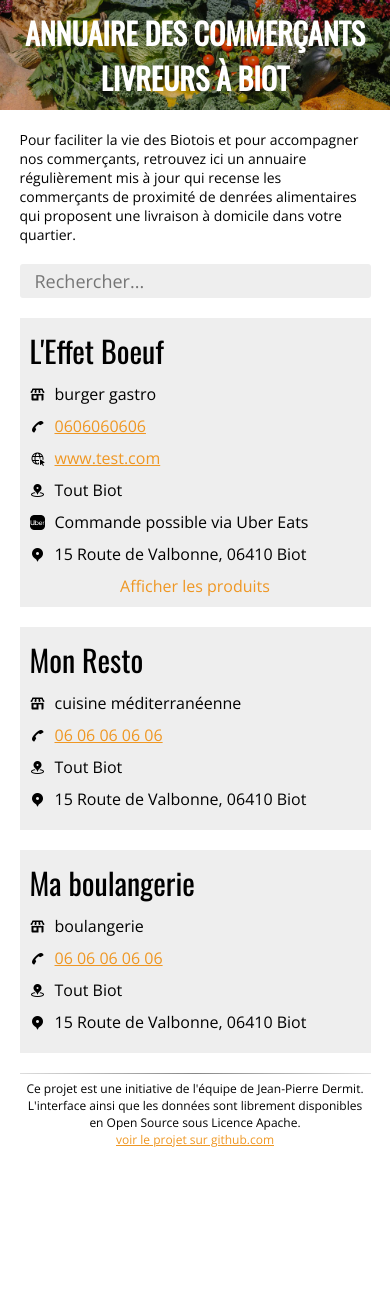
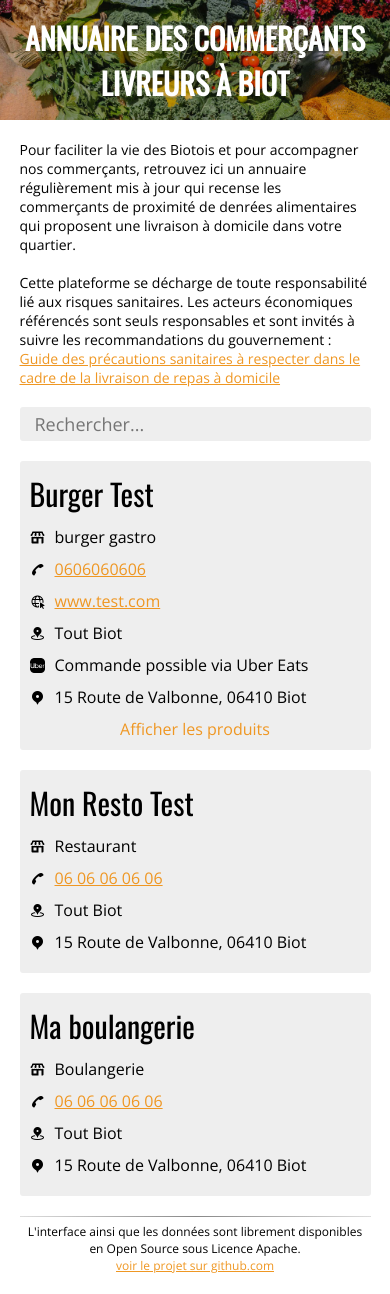
Before and after one commit to guillaume-lecoz/shop-directory, a plain HTML site: page index.html in a window 390 px wide. Before the commit the page ends 1168 px from the top, so only its background shows below. Drawn offline with nearby package versions, Linux system fonts and the light colour scheme.

Commit message:
Update Data

```diff
--- a/annuaire.js
+++ b/annuaire.js
@@ -24,21 +24,11 @@ function showHideItems(obj)
 	}
 }
 
-function displayShops(search)
+function displayShops()
 {
 	var display = '';
 
 	DATA_JSON.shops.forEach(function (element)
-	{
-		var itemssearch = "";
-
-		if (element.items && element.items.length > 0)
-		{
-			element.items.forEach(function (item){ itemssearch = itemssearch + item.name });
-		}
-
-
-		if (!search || search.length == 0 || element.name.toLowerCase().search(search) != -1 || itemssearch.toLowerCase().search(search) != -1)
 	{
 		display = display + "<div class='directory_shop'>";
 		display = display + "<div class='directory_shop_name'>" + xss(element.name) + "</div>";
@@ -61,7 +51,6 @@ function displayShops(search)
 		display = display + "<div class='directory_shop_address'>" + xss(element.address) + "</div>";
 
 
-
 		if (element.items && element.items.length > 0)
 		{
 			display = display + "<div class='directory_shop_item_button' onclick='showHideItems(event);'>Afficher les produits</div>";
@@ -79,15 +68,12 @@ function displayShops(search)
 		}
 
 		display = display + "</div>";
-		}
 	});
 
-	if (display.length == 0)
-	{
-		display = display + "<div class='directory_shop'>";
+
+	display = display + "<div class='directory_shop directory_shop_not_found' style='display:none;'>";
 	display = display + "<br />Aucun commerce n'a été trouvé avec vos critères de recherche<br /><br />";
 	display = display + "</div>";
-	}
 
 	$("#directory_display").html(display);
 }
@@ -101,7 +87,31 @@ $(document).ready(function()
 		if (search != DATA_LASTSEARCH)
 		{
 			DATA_LASTSEARCH = search;
-			displayShops(search);
+
+			var count = 0;
+			$(".directory_shop").each(function()
+			{
+				if ($(this).hasClass('directory_shop_not_found')) return;
+
+				if (search.length == 0)
+				{
+					count++;
+					$(this).slideDown('fast');
+				}
+				else
+				{
+					if ($(this).text().toLowerCase().search(search) == -1)
+						$(this).slideUp('fast');
+					else
+					{
+						count++;
+						$(this).slideDown('fast');
+					}
+				}
+			});
+
+			if (count == 0) $(".directory_shop_not_found").show();
+			else $(".directory_shop_not_found").hide();
 		}
 	});
 });
--- a/data.json
+++ b/data.json
@@ -3,7 +3,7 @@
 
 	"shops" : [
 		{
-			"name" : "L'Effet Boeuf",
+			"name" : "Burger Test",
 			"type" : "burger gastro",
 			"phone" : "0606060606",
 			"web" : "www.test.com",
@@ -29,15 +29,15 @@
 			]
 		},
 		{
-			"name" : "Mon Resto",
-			"type" : "cuisine méditerranéenne",
+			"name" : "Mon Resto Test",
+			"type" : "Restaurant",
 			"phone" : "06 06 06 06 06",
 			"address" : "15 Route de Valbonne, 06410 Biot",
 			"zones" : ["Tout Biot"]
 		},
 		{
 			"name" : "Ma boulangerie",
-			"type" : "boulangerie",
+			"type" : "Boulangerie",
 			"phone" : "06 06 06 06 06",
 			"address" : "15 Route de Valbonne, 06410 Biot",
 			"zones" : ["Tout Biot"]
--- a/index.html
+++ b/index.html
@@ -50,7 +50,7 @@
 			display:block;
 			background-image:url('icons/background-2.jpg');
 			background-size: cover;
-			padding: 10px;
+			padding: 15px;
 			font-family: Oswald;
 			font-size:30px;
 			margin-bottom: 10px;
@@ -63,7 +63,7 @@
 			margin: auto;
 			margin-top: 20px;
 			width: 90%;
-			max-width: 500px;
+			max-width: 700px;
 			font-size: 14px;
 			text-align: left;
 		}
@@ -74,7 +74,7 @@
 			margin-top: 20px;
 			margin-bottom: 20px;
 			width: 90%;
-			max-width: 500px;
+			max-width: 700px;
 			font-size: 12px;
 			text-align: center;
 		}
@@ -84,7 +84,7 @@
 			display:block;
 			margin: auto;
 			width: 90%;
-			max-width: 500px;
+			max-width: 700px;
 			font-size: 18px;
 			color: #000000;
 			padding: 5px 15px 5px 15px;
@@ -99,12 +99,13 @@
 		{
 			margin: auto;
 			width: 90%;
-			max-width: 500px;
+			max-width: 700px;
 		}
 
 		.directory_shop
 		{
 			background-color: #EEE;
+			border-radius: 3px;
 			margin:auto;
 			padding: 10px;
 			margin-top:20px;
@@ -218,12 +219,15 @@
 
 		<div class="info">
 		Pour faciliter la vie des Biotois et pour accompagner nos commerçants, retrouvez ici un annuaire régulièrement mis à jour qui recense les commerçants de proximité de denrées alimentaires qui proposent une livraison à domicile dans votre quartier.
+		<br /><br />
+		Cette plateforme se décharge de toute responsabilité lié aux risques sanitaires. Les acteurs économiques référencés sont seuls responsables et sont invités à suivre les recommandations du gouvernement : <a href="https://www.economie.gouv.fr/coronavirus-guide-des-precautions-sanitaires-livraison-repas" target="_blank">Guide des précautions sanitaires à respecter dans le cadre de la livraison de repas à domicile</a>
+		<br />
 		</div>
 
 
 		<input id="directory_search" type="text" placeholder="Rechercher...">
 		<div id="directory_display"></div>
 
-		<div class="footer"><hr />Ce projet est une initiative de l'équipe de Jean-Pierre Dermit. L'interface ainsi que les données sont librement disponibles en Open Source sous Licence Apache.<br /><a href="https://github.com/guillaume-lecoz/shop-directory" target="_blank">voir le projet sur github.com</a></div>
+		<div class="footer"><hr />L'interface ainsi que les données sont librement disponibles en Open Source sous Licence Apache.<br /><a href="https://github.com/guillaume-lecoz/shop-directory" target="_blank">voir le projet sur github.com</a></div>
 	</body>
 	</html>
```
Lines whose indentation alone changed are shown as unchanged.
